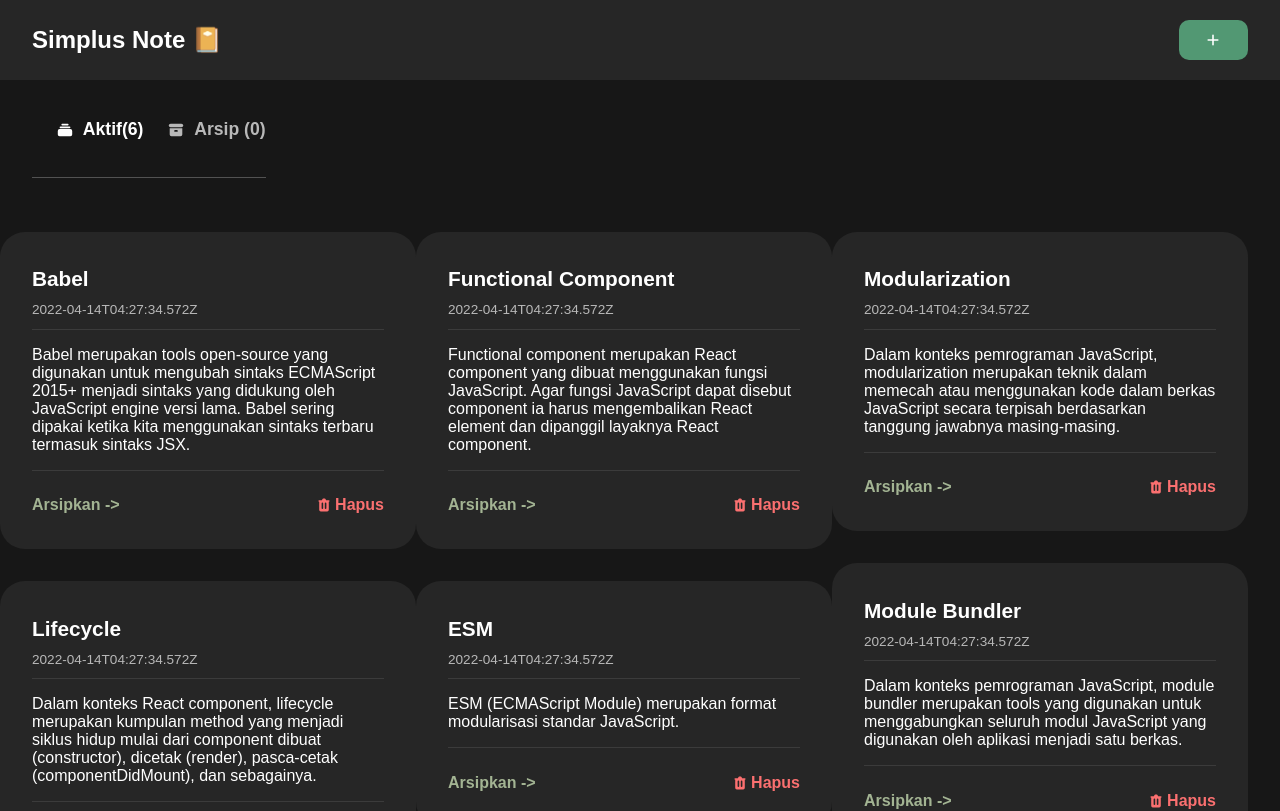
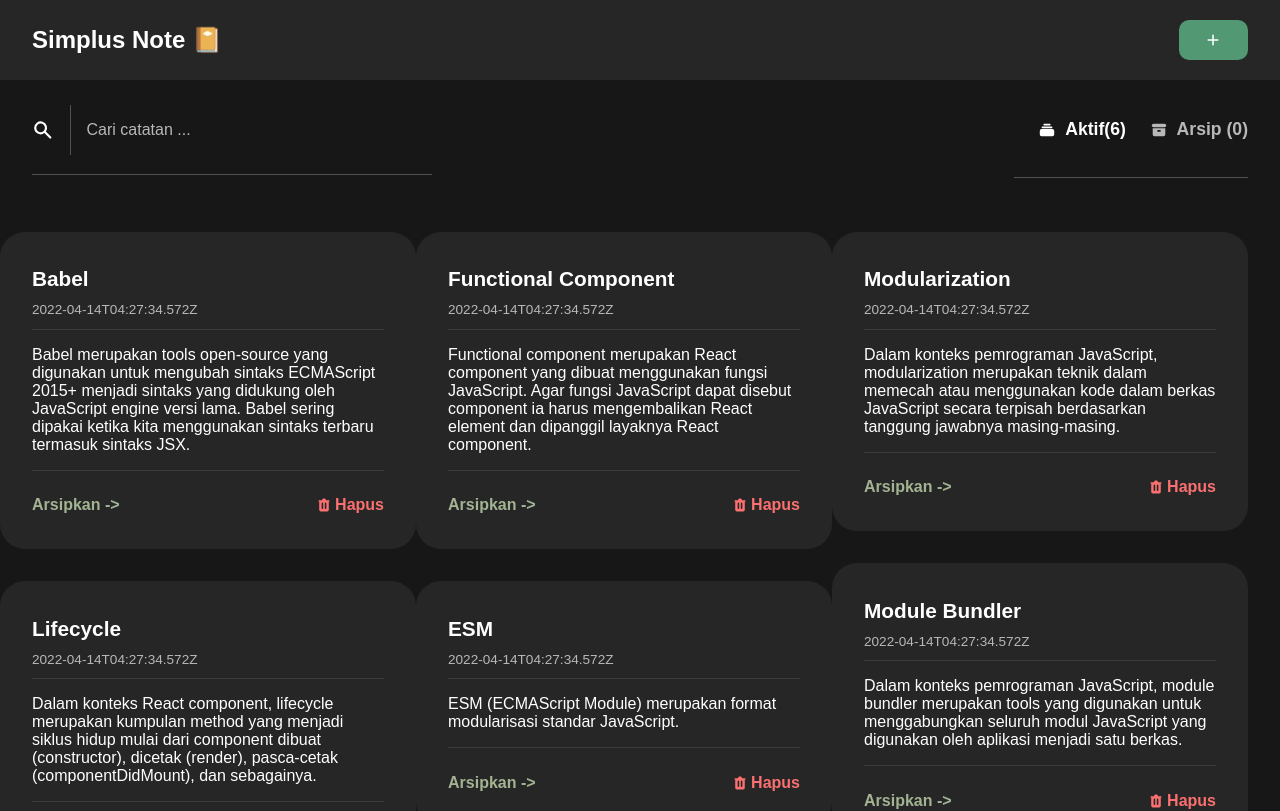
Before and after one commit to arief-github/simplus-note, a React (Create React App) app: page / in a window 1280 px wide. Shown: the top 811 px of the page. Built offline with nearby package versions, Linux system fonts and the light colour scheme.

Commit message:
adding component search tab

```diff
--- a/src/components/SearchTab/index.js
+++ b/src/components/SearchTab/index.js
@@ -0,0 +1,19 @@
+import { useContext } from 'react';
+import { SearchIcon } from '@heroicons/react/solid';
+
+import { NotesContext } from '../../context/NotesContext';
+
+import styles from './index.module.css';
+
+function SeacrhTab() {
+	return (
+		<form role="" className={styles.form}>
+			<div className={styles.inputGroup}>
+				<SearchIcon className={styles.icon}/>
+				<input name="cari-catatan" type="search" placeholder="Cari catatan ... " aria-label="Cari catatan" className={styles.textbox}/>
+			</div>
+		</form>
+	)
+}
+
+export default SeacrhTab;
--- a/src/components/SearchTab/index.module.css
+++ b/src/components/SearchTab/index.module.css
@@ -0,0 +1,47 @@
+.form {
+	width: 100%;
+	border-bottom: 1px solid var(--line-color);
+}
+
+.inputGroup {
+	display: flex;
+	align-items: center;
+}
+
+.icon {
+	width: 24px;
+	height: 24px;
+}
+
+.textbox {
+	border: none;
+	width: 100%;
+	padding: 1em 1em;
+	font-size: 1rem;
+	font-weight: var(--fw-medium);
+	color: var(--text-primary-color);
+	background: none;
+	outline: none;
+}
+
+.textbox::placeholder {
+	color: var(--text-secondary-color);
+	opacity: 1;
+}
+
+@media only screen and (min-width: 768px) {
+	.form {
+		padding: 1.2em 0;
+		max-width: 400px;
+	}
+
+	.textbox {
+		margin-left: 1em;
+		border-left: 1px solid var(--line-color);
+	}
+
+	.textbox:focus {
+		outline: auto;
+		outline-width: 0.5px;
+	}
+}
--- a/src/pages/Home.js
+++ b/src/pages/Home.js
@@ -4,6 +4,7 @@
 import Header from '../components/Header';
 import Footer from '../components/Footer';
 import TabPanel from '../components/TabPanel';
+import SearchTab from '../components/SearchTab';
 
 import TabList from '../containers/TabList';
 import ModalForm from '../containers/ModalForm';
@@ -24,6 +25,7 @@
 			<main className={styles.main} >
 				<div className={styles.main__heading}>
 					<div className={styles.main__headingWrapper}>
+						<SearchTab/>
 						<TabList/>
 					</div>
 				</div>
```
